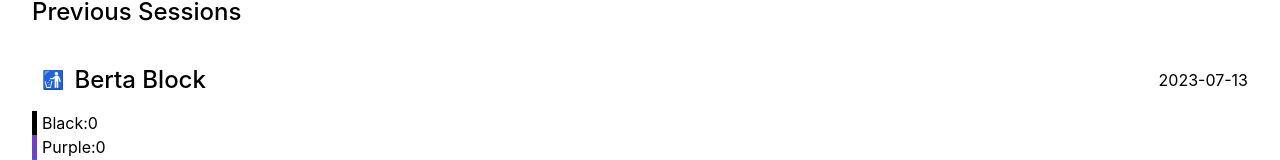
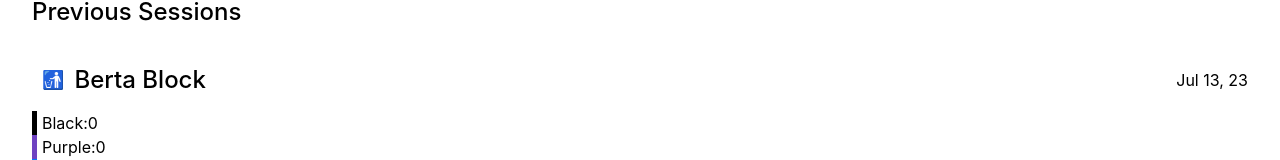
Before and after one commit to leggsimon/climb-tracker, a React (Vite) app: page / in a window 1280 px wide. Both pictures are taken after a click on the button "Add Session". Shown: the part 436-596 px from the top of the page. Built offline with nearby package versions, Linux system fonts and the light colour scheme.

Commit message:
make date nicer

```diff
--- a/src/components/SessionEntry/SessionEntry.tsx
+++ b/src/components/SessionEntry/SessionEntry.tsx
@@ -5,11 +5,17 @@ interface SessionEntryProps {
 	deleteSessionHandler: (id: Session['id']) => void;
 }
 
+const dateStringToDate = (dateString: string) => {
+	const [year, month, day] = dateString.split('-');
+	return new Date(Number(year), Number(month) - 1, Number(day));
+};
+
 export const SessionEntry = ({ session, deleteSessionHandler }: SessionEntryProps) => {
 	const handleDelete = (event) => {
 		event.preventDefault();
 		deleteSessionHandler(session.id);
 	};
+
 	return (
 		<div className={styles.container}>
 			<div className={styles.header}>
@@ -20,7 +26,13 @@ export const SessionEntry = ({ session, deleteSessionHandler }: SessionEntryProp
 					<h3 className={styles.heading}>{session.location}</h3>
 				</div>
 				<span className={styles.date}>
-					<time>{session.date}</time>
+					<time>
+						{dateStringToDate(session.date).toLocaleString(undefined, {
+							year: '2-digit',
+							month: 'short',
+							day: 'numeric',
+						})}
+					</time>
 				</span>
 			</div>
 			<ul className={styles.list}>
```
